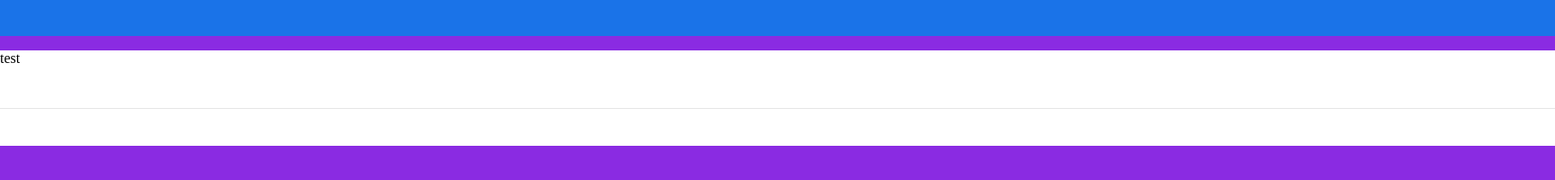
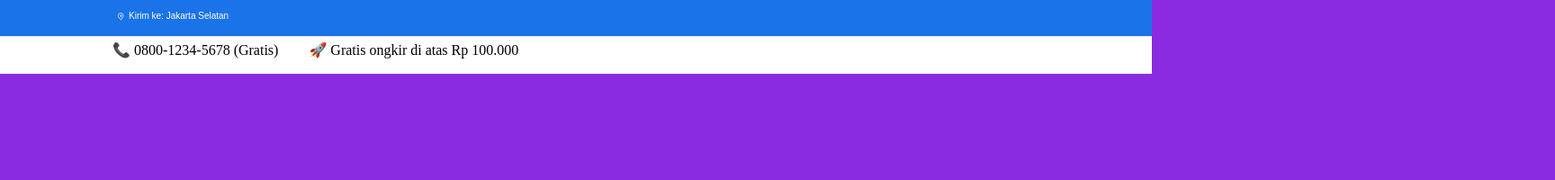
Before and after one commit to almarufh/Koda-B8-Weekly2, a plain HTML site: page index.html in a window 1280 px wide. Shown: the whole page at 90% size, 1728 px wide, since content can reach past the window. Drawn offline with Linux system fonts and the light colour scheme.

Commit message:
fix: move part style internal to external css.js

```diff
--- a/index.html
+++ b/index.html
@@ -4,24 +4,9 @@
     <meta charset="UTF-8">
     <meta name="viewport" content="width=device-width, initial-scale=1.0">
     <title>BeliMudah</title>
+    <link rel="stylesheet" href="style.css">
     <style>
-        body {
-            background-color: blueviolet;
-            height: auto;
-            width: 1728px;
-            margin: 0px;
-        }
-        .header {
-            height: 28px;
-            background-color:#1A73E8;
-            padding-top: 6px;
-            padding-bottom: 6px;
-            padding-left: 224px;
-            padding-right: 224px;
-        }
-        .in-header {
-            d
-        }
+        .
         .sub-header {
             height: 64px;
             background-color:#FFFFFF;
@@ -38,10 +23,32 @@
 </head>
 <body>
     <div class="header">
-        <div class="in-header"></div>
+        <div class="in-header">
+            <div class="maps">
+                <img class="img-tujuan" src="./db/maps.svg" alt="map">
+                <img class="img-tujuan2" src="./db/maps2.svg" alt="map2">
+            </div>
+            <div class="header-tujuan">
+                <p>Kirim ke: Jakarta Selatan</p>
+            </div>
+        </div>
+        <div class="right-header">
+            <div class="text-right-header">
+                <p><span style="margin-right: 30px;">📞 0800-1234-5678 (Gratis)</span> <span>🚀 Gratis ongkir di atas Rp 100.000</span></p>
+            </div>
+        </div>
     </div>
+
     <div class="sub-header">
-        <p>test</p>
+        <div></div>
+        <div></div>
+        <div></div>
+        <div></div>
+        <div></div>
+        <div></div>
+        <div></div>
+        <div></div>
+        <div></div>
     </div>
     <div class="navbar"></div>
 </body>
--- a/style.css
+++ b/style.css
@@ -0,0 +1,58 @@
+
+        body {
+            background-color: blueviolet;
+            height: auto;
+            width: 1280;
+            margin: 0px;
+            overflow-x: hidden;
+        }
+        .header {
+            height: 28px;
+            background-color:#1A73E8;
+            padding-top: 6px;
+            padding-bottom: 6px;
+            padding-left: 125px;
+            padding-right: 4px;
+        }
+        .in-header {
+            position: relative;
+            background-color: #1A73E8;
+            width: 156px;
+            vertical-align: top;
+            height: 16px;
+            padding: 4px;
+        }
+        .maps {
+            position: relative;
+            top: 3px;
+        }
+        .header-tujuan {
+            position: absolute;
+            display: inline-block;
+            font-size: 10px;
+            font-family: Arial, Helvetica, sans-serif;
+            line-height: 0px;
+            letter-spacing: 0%;
+            vertical-align: middle;
+            color:#FFFFFF;
+            bottom: 2px;
+            margin-left: 14px;
+        }
+        .img-tujuan {
+            position: absolute;
+            display: inline-block;
+            width: 2.75px;
+            height: 2.75px;
+            top: 3.21px;
+            left: 4.13px;
+            border: 0.92px;
+        }
+        .img-tujuan2 {
+            position: absolute;
+            display: inline-block;
+            width: 7.33px;
+            height: 9.17px;
+            top: 0.92px;
+            left: 1.83px;
+            border: 0.92px;
+        }
```
Also changed, not shown: db/Vector.png (deleted), db/maps.png (deleted), db/maps.svg (added), db/maps2.svg (added), 2 other files.
